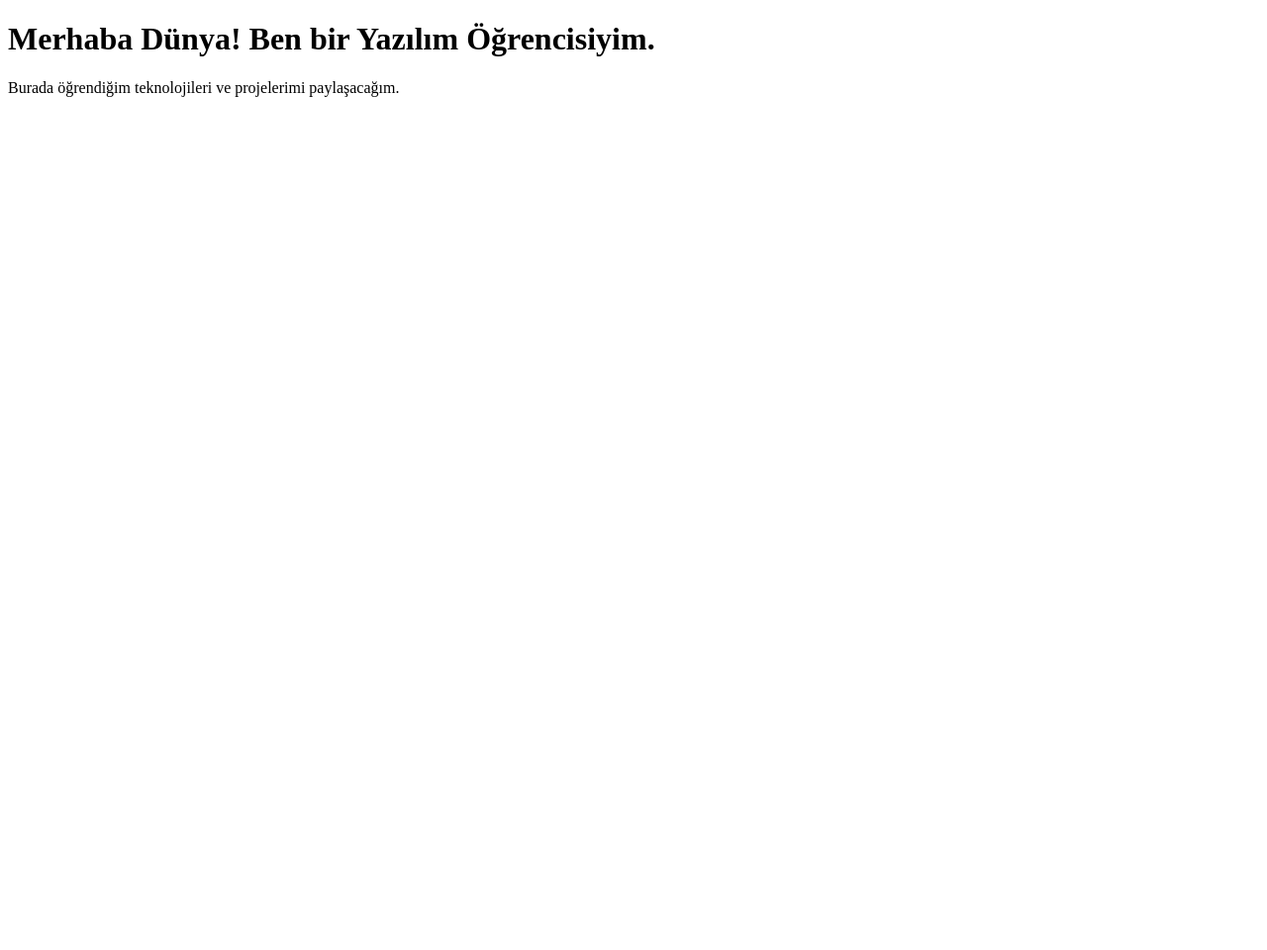
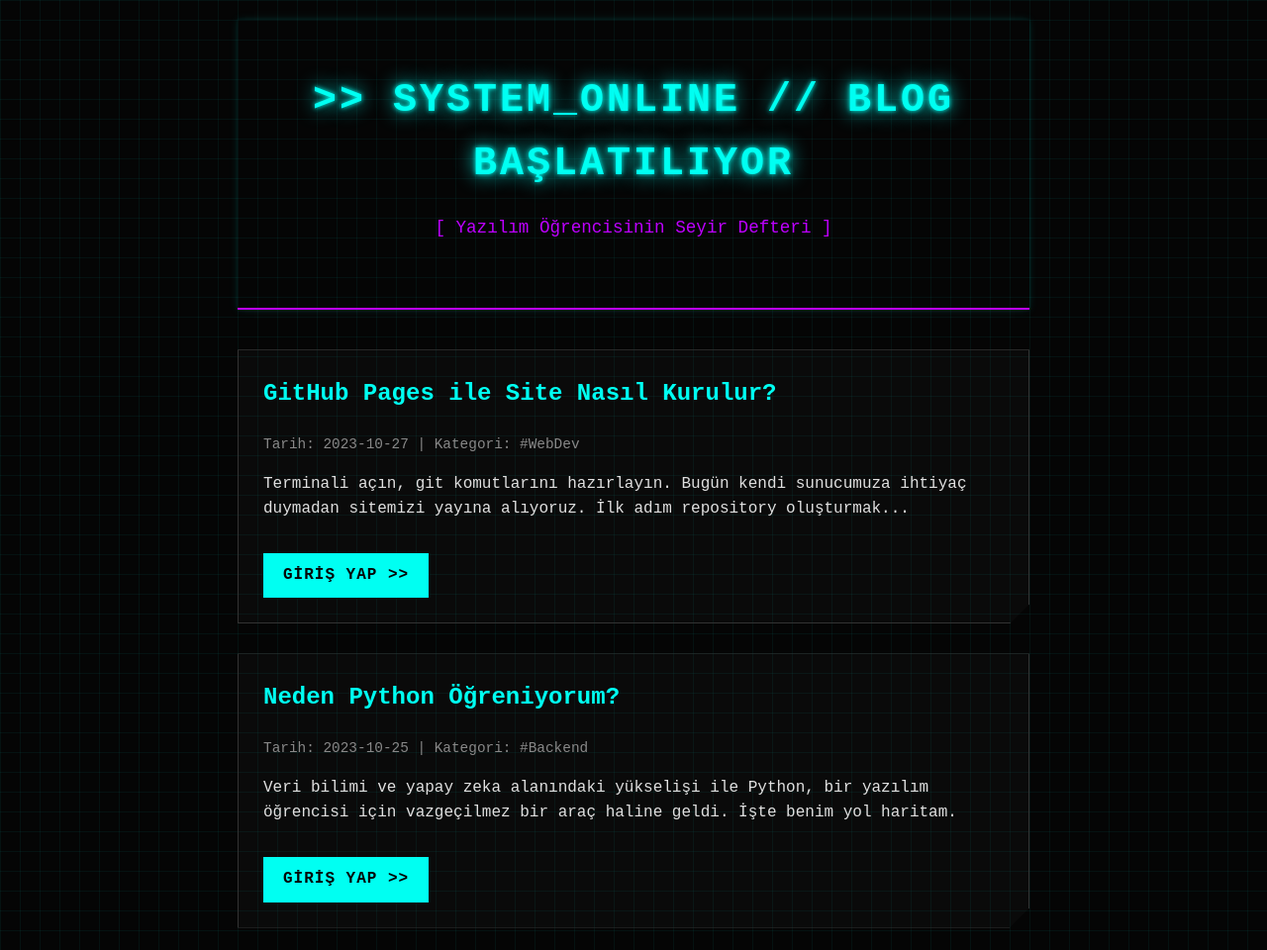
Before and after one commit to ahmetdag34/ahmetdag.github.io, a plain HTML site: page index.html in a window 1280 px wide. Shown: the top 960 px of the page at 99% size. Before the commit the page ends 800 px from the top, so only its background shows below. Drawn offline with Linux system fonts and the light colour scheme.

Commit message:
Add files via upload

```diff
--- a/index.html
+++ b/index.html
@@ -1,10 +1,169 @@
 <!DOCTYPE html>
-<html>
+<html lang="tr">
 <head>
-    <title>Benim Yazılım Blogum</title>
+    <meta charset="UTF-8">
+    <meta name="viewport" content="width=device-width, initial-scale=1.0">
+    <title>DEV_LOG::[Kullanıcı Adın]</title>
+    <style>
+        /* --- Fütüristik Tema Ayarları --- */
+        :root {
+            --bg-color: #050505; /* Derin siyah arka plan */
+            --text-color: #e0e0e0; /* Açık gri metin */
+            --neon-cyan: #00fff2; /* Neon mavi/turkuaz */
+            --neon-purple: #bd00ff; /* Neon mor */
+            --font-mono: 'Courier New', Courier, monospace; /* Terminal tarzı font */
+        }
+
+        body {
+            margin: 0;
+            padding: 0;
+            background-color: var(--bg-color);
+            color: var(--text-color);
+            font-family: var(--font-mono);
+            line-height: 1.6;
+            /* Hafif bir ızgara (grid) arka plan efekti */
+            background-image:
+                linear-gradient(rgba(0, 255, 242, 0.05) 1px, transparent 1px),
+                linear-gradient(90deg, rgba(0, 255, 242, 0.05) 1px, transparent 1px);
+            background-size: 20px 20px;
+        }
+
+        /* Ana Kapsayıcı */
+        .container {
+            max-width: 800px;
+            margin: 0 auto;
+            padding: 20px;
+        }
+
+        /* Header (Üst Kısım) Efektleri */
+        header {
+            text-align: center;
+            padding: 50px 0;
+            border-bottom: 2px solid var(--neon-purple);
+            margin-bottom: 40px;
+            /* Yanıp sönme efekti animasyonu */
+            animation: flicker 3s infinite alternate;
+        }
+
+        h1 {
+            font-size: 2.5rem;
+            text-transform: uppercase;
+            letter-spacing: 3px;
+            margin: 0;
+            /* Neon yazı parlaması */
+            color: var(--neon-cyan);
+            text-shadow: 0 0 5px var(--neon-cyan), 0 0 20px var(--neon-cyan);
+        }
+
+        .subtitle {
+            color: var(--neon-purple);
+            font-size: 1.1rem;
+        }
+
+        /* Blog Kartları Tasarımı */
+        .blog-post {
+            background: rgba(255, 255, 255, 0.02);
+            border: 1px solid #333;
+            padding: 25px;
+            margin-bottom: 30px;
+            position: relative;
+            transition: all 0.3s ease;
+            /* Köşeli, teknolojik görünüm için clip-path */
+            clip-path: polygon(
+                0 0,
+                100% 0,
+                100% calc(100% - 20px),
+                calc(100% - 20px) 100%,
+                0 100%
+            );
+        }
+
+        /* Hover (Üzerine gelince) Efekti */
+        .blog-post:hover {
+            border-color: var(--neon-cyan);
+            box-shadow: 0 0 15px rgba(0, 255, 242, 0.3);
+            transform: translateY(-5px);
+        }
+
+        .blog-post h2 {
+            margin-top: 0;
+            color: var(--neon-cyan);
+        }
+
+        .blog-meta {
+            font-size: 0.9rem;
+            color: #888;
+            margin-bottom: 15px;
+            display: block;
+        }
+
+        .read-more {
+            display: inline-block;
+            margin-top: 15px;
+            text-decoration: none;
+            color: var(--bg-color);
+            background-color: var(--neon-cyan);
+            padding: 10px 20px;
+            font-weight: bold;
+            text-transform: uppercase;
+            letter-spacing: 1px;
+            transition: 0.3s;
+        }
+
+        .read-more:hover {
+            background-color: var(--neon-purple);
+            color: white;
+            box-shadow: 0 0 10px var(--neon-purple);
+        }
+
+        footer {
+            text-align: center;
+            padding: 40px 0;
+            margin-top: 50px;
+            font-size: 0.9rem;
+            color: #666;
+            border-top: 1px solid #333;
+        }
+
+        /* Basit bir titreme animasyonu */
+        @keyframes flicker {
+            0%, 18%, 22%, 25%, 53%, 57%, 100% {
+                box-shadow: 0 0 4px rgba(0, 255, 242, 0.1), 0 0 10px rgba(0, 255, 242, 0.1);
+            }
+            20%, 24%, 55% {
+                box-shadow: none;
+            }
+        }
+    </style>
 </head>
 <body>
-    <h1>Merhaba Dünya! Ben bir Yazılım Öğrencisiyim.</h1>
-    <p>Burada öğrendiğim teknolojileri ve projelerimi paylaşacağım.</p>
+
+    <div class="container">
+        <header>
+            <h1>>> SYSTEM_ONLINE // BLOG BAŞLATILIYOR</h1>
+            <p class="subtitle">[ Yazılım Öğrencisinin Seyir Defteri ]</p>
+        </header>
+
+        <main>
+            <article class="blog-post">
+                <h2>GitHub Pages ile Site Nasıl Kurulur?</h2>
+                <span class="blog-meta">Tarih: 2023-10-27 | Kategori: #WebDev</span>
+                <p>Terminali açın, git komutlarını hazırlayın. Bugün kendi sunucumuza ihtiyaç duymadan sitemizi yayına alıyoruz. İlk adım repository oluşturmak...</p>
+                <a href="#" class="read-more">GİRİŞ YAP >></a>
+            </article>
+
+            <article class="blog-post">
+                <h2>Neden Python Öğreniyorum?</h2>
+                <span class="blog-meta">Tarih: 2023-10-25 | Kategori: #Backend</span>
+                <p>Veri bilimi ve yapay zeka alanındaki yükselişi ile Python, bir yazılım öğrencisi için vazgeçilmez bir araç haline geldi. İşte benim yol haritam.</p>
+                <a href="#" class="read-more">GİRİŞ YAP >></a>
+            </article>
+        </main>
+
+        <footer>
+            <p>EOF (End of File) | © 2023 [Senin Adın] | Tarafından Kodlandı</p>
+        </footer>
+    </div>
+
 </body>
 </html>
```
